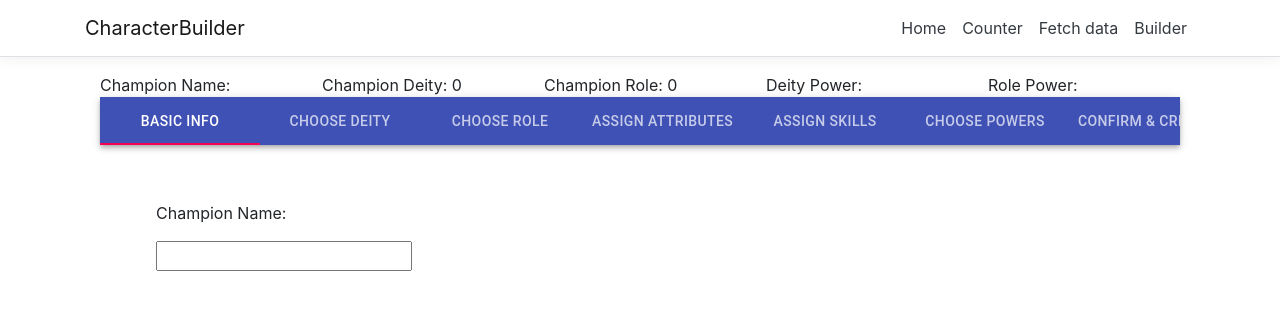
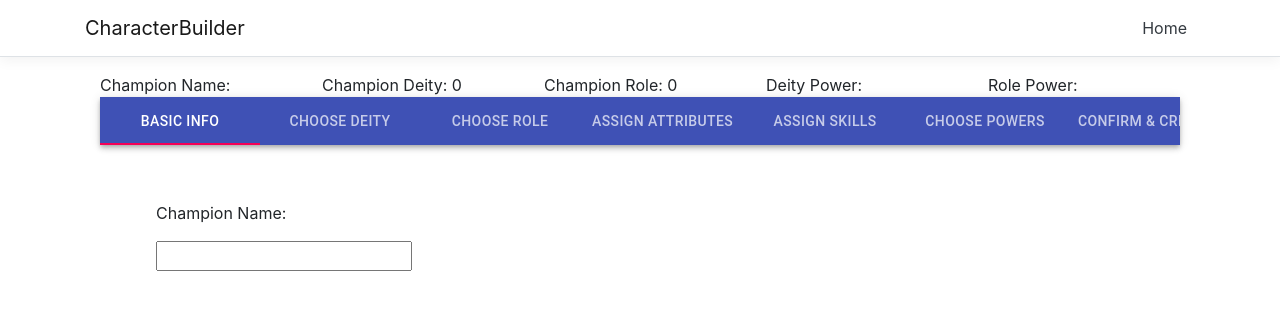
Before and after one commit to ryanmarean/scribequick, a React (Create React App) app: page / in a window 1280 px wide. Shown: the top 310 px of the page. Built offline with nearby package versions, Linux system fonts and the light colour scheme.

Commit message:
modified navbar to remove inactive elements

```diff
--- a/src/App.js
+++ b/src/App.js
@@ -15,9 +15,6 @@
     return (
       <Layout>
         <Route exact path='/' component={CharacterBuilder} />
-        {/* <Route path='/counter' component={Counter} />
-        <Route path='/fetch-data' component={FetchData} />
-        <Route path='/builder' component={CharacterBuilder}/> */}
       </Layout>
     );
   }
--- a/src/components/NavMenu.js
+++ b/src/components/NavMenu.js
@@ -33,15 +33,6 @@
                 <NavItem>
                   <NavLink tag={Link} className="text-dark" to="/">Home</NavLink>
                 </NavItem>
-                <NavItem>
-                  <NavLink tag={Link} className="text-dark" to="/counter">Counter</NavLink>
-                </NavItem>
-                <NavItem>
-                  <NavLink tag={Link} className="text-dark" to="/fetch-data">Fetch data</NavLink>
-                </NavItem>
-                <NavItem>
-                  <NavLink tag={Link} className="text-dark" to="/builder">Builder</NavLink>
-                </NavItem>
               </ul>
             </Collapse>
           </Container>
--- a/src/views/CharacterBuilder.jsx
+++ b/src/views/CharacterBuilder.jsx
@@ -73,6 +73,7 @@
         chosenPowers: [0,0]
     })
 
+    //Function Definitions
     const updateChampion = (keyword, value) => {
         setChampion({...champion, [keyword]: value});
     }
```
